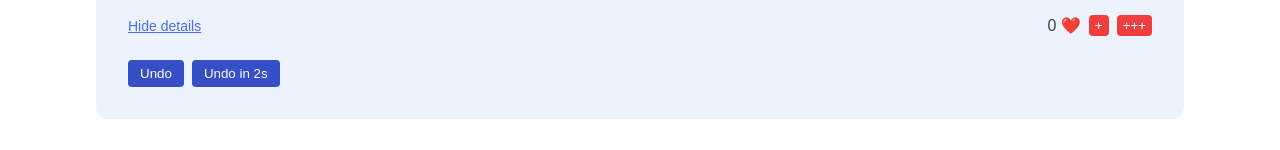
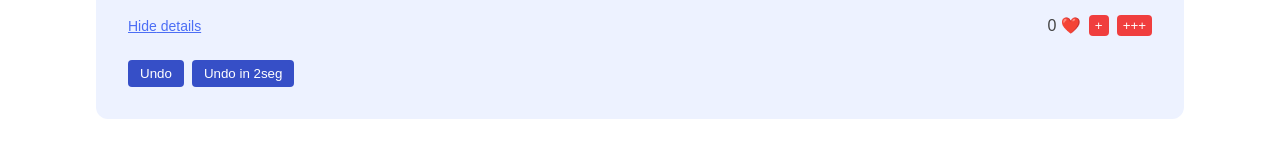
Before and after one commit to paulaoorjuela/React-practice-projects, a React (Vite) app: page / in a window 1280 px wide. Shown: the part 212-362 px from the top of the page. Built offline with nearby package versions, Linux system fonts and the light colour scheme.

Commit message:
update App.jsx how-react-works

```diff
--- a/src/how-react-works/App.jsx
+++ b/src/how-react-works/App.jsx
@@ -92,7 +92,7 @@ function TabContent({ item }) {
 
       <div className="tab-undo">
         <button onClick={handleUndo}>Undo</button>
-        <button>Undo in 2s</button>
+        <button>Undo in 2seg</button>
       </div>
     </div>
   );
```
